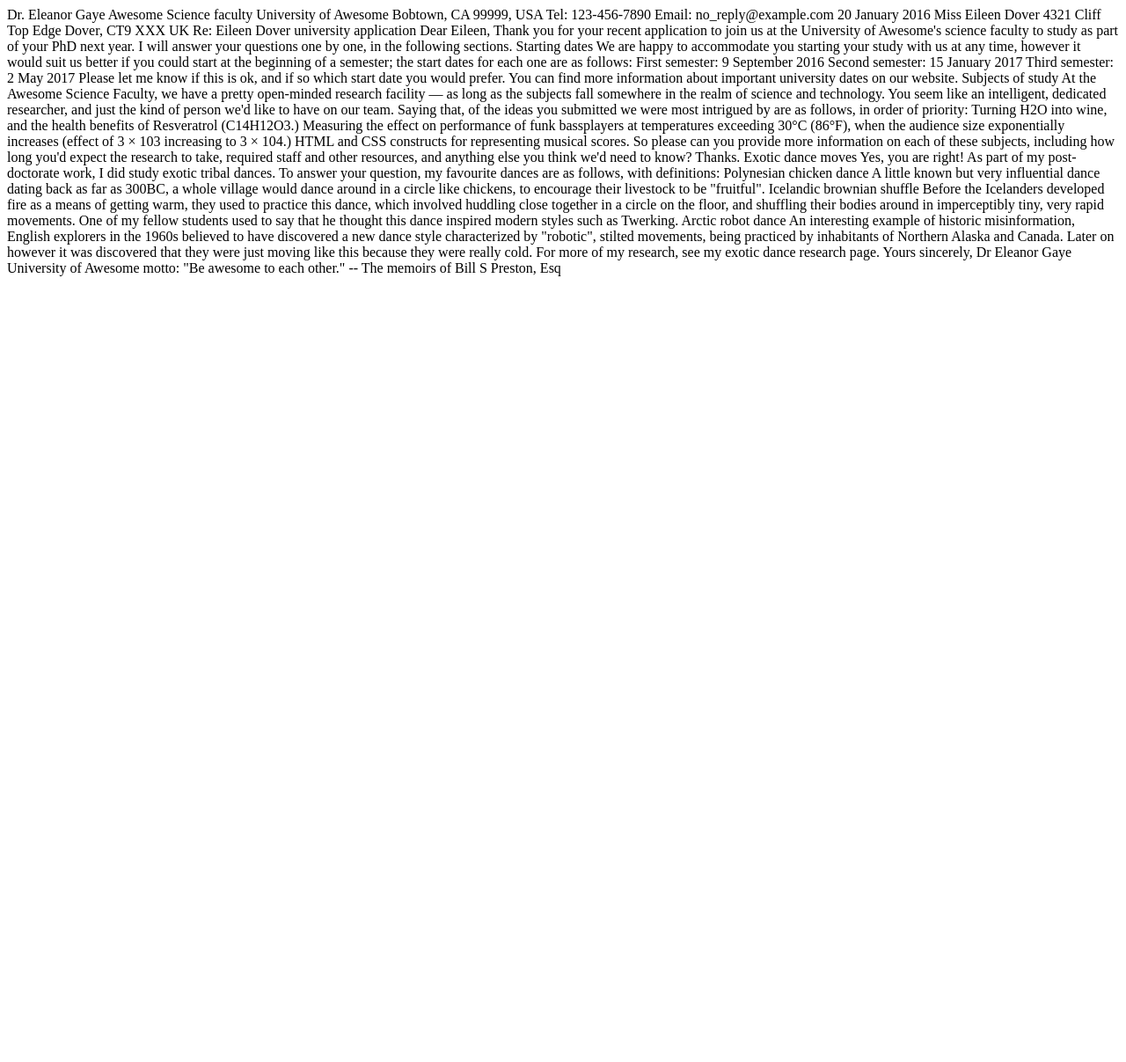
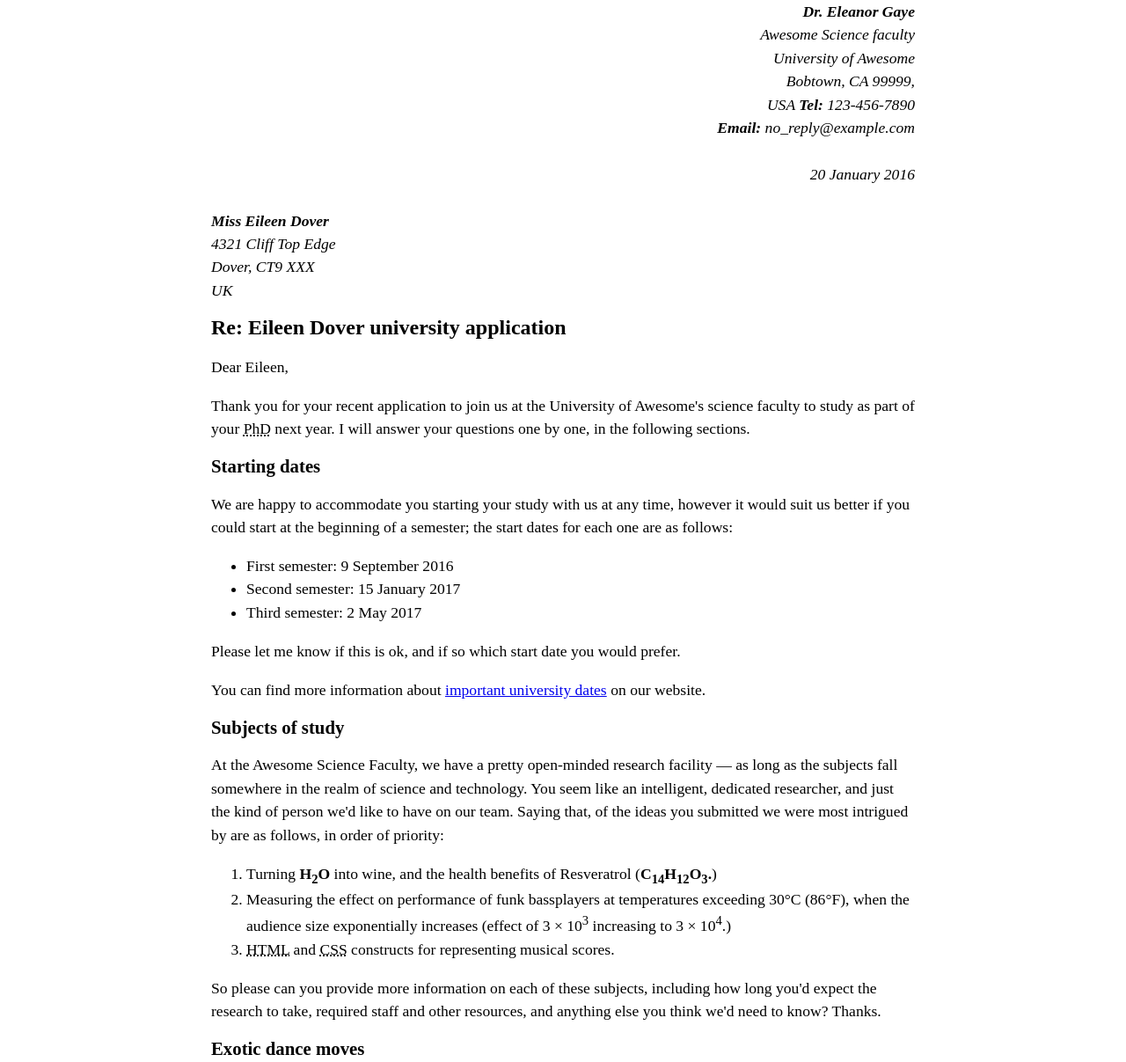
Before and after one commit to filippocucina/HTML-learning-route, a plain HTML site: page marking-up-a-letter/letter.html in a window 1280 px wide. Shown: the top 1207 px of the page at 88% size. Before the commit the page ends 800 px from the top, so only its background shows below. Drawn offline with Linux system fonts and the light colour scheme.

Commit message:
Letter finished

```diff
--- a/marking-up-a-letter/letter.html
+++ b/marking-up-a-letter/letter.html
@@ -1,71 +1,94 @@
 <!DOCTYPE html>
-<html>
+<html lang="en-US">
 	<head>
+		<meta charset="utf-8"	/>
+		<meta name="author" content="Filippo Cucina"	/>
+		<meta name="description" content="Solving the challenge called: Marking up a letter!"	/>
+		<meta name="viewport" content="width=device-width, initial-scale=1.0"	/>
 
+		<link rel="stylesheet" href="style.css">
+		<title>Marking up a letter!</title>
 	</head>
 	<body>
-		Dr. Eleanor Gaye
-Awesome Science faculty
-University of Awesome
-Bobtown, CA 99999,
-USA
-Tel: 123-456-7890
-Email: no_reply@example.com
+			<address class="sender-column">
+				<em><strong>Dr. Eleanor Gaye</strong>
+				<br	/>
+				Awesome Science faculty
+				<br	/>
+				University of Awesome
+				<br	/>
+				Bobtown, CA 99999,
+				<br	/>
+				USA
+				<strong>Tel:</strong> 123-456-7890
+				<br	/>
+				<strong>Email:</strong> no_reply@example.com</em>
+				<br	/>
+				<br	/>
+				<time datetime="2016-01-20">20 January 2016</time>
+			</address>
+			<address>
+				<br	>
+				<em><strong>Miss Eileen Dover</strong>
+				<br	>
+				4321 Cliff Top Edge
+				<br	>
+				Dover, CT9 XXX
+				<br	/>
+				UK</em>
+			</address>
 
-20 January 2016
+			<h1>Re: Eileen Dover university application</h1>
+			<p>
+			   Dear Eileen,
+			</p>
 
-Miss Eileen Dover
-4321 Cliff Top Edge
-Dover, CT9 XXX
-UK
+			<p>Thank you for your recent application to join us at the University of Awesome's science faculty to study as part of your <abbr title="Phd">PhD</abbr> next year. I will answer your questions one by one, in the following sections.
+			</p>
 
+			<h2>Starting dates</h2>
+			<p>
+				We are happy to accommodate you starting your study with us at any time, however it would suit us better if you could start at the beginning of a semester; the start dates for each one are as follows: </p>
 
-Re: Eileen Dover university application
+			<ul>
+				<li>First semester: <time datetime="2016-09-09">9 September 2016</time>
+				<li>Second semester: <time datetime="2017-01-15">15 January 2017</time>
+				<li>Third semester: <time datetime="2017-05-02">2 May 2017</time>
+			</ul>
 
-Dear Eileen,
+			<p>Please let me know if this is ok, and if so which start date you would prefer.</p>
 
-Thank you for your recent application to join us at the University of Awesome's science faculty to study as part of your PhD next year. I will answer your questions one by one, in the following sections.
+			<p>You can find more information about <a href="http://example.com">important university dates</a> on our website.
+			</p>
 
-Starting dates
+			<h2>Subjects of study</h2>
+			<p>
+			At the Awesome Science Faculty, we have a pretty open-minded research facility — as long as the subjects fall somewhere in the realm of science and technology. You seem like an intelligent, dedicated researcher, and just the kind of person we'd like to have on our team. Saying that, of the ideas you submitted we were most intrigued by are as follows, in order of priority: </p>
+			<ol>
+				<li>Turning <strong>H<sub>2</sub>O</strong> into wine, and the health benefits of Resveratrol (<strong>C<sub>14</sub>H<sub>12</sub>O<sub>3</sub>.</strong>)</li>
+				<li>Measuring the effect on performance of funk bassplayers at temperatures exceeding 30°C (86°F), when the audience size exponentially increases (effect of 3 × 10<sup>3</sup> increasing to 3 × 10<sup>4</sup>.)</li>
+				<li><abbr title="HTML">HTML</abbr> and <abbr title="CSS">CSS</abbr> constructs for representing musical scores.</li>
+			</ol>
+			<p>So please can you provide more information on each of these subjects, including how long you'd expect the research to take, required staff and other resources, and anything else you think we'd need to know? Thanks.
+			</p>
 
-We are happy to accommodate you starting your study with us at any time, however it would suit us better if you could start at the beginning of a semester; the start dates for each one are as follows:
+			<h2>Exotic dance moves</h2>
+			<p>
+			Yes, you are right! As part of my post-doctorate work, I <em>did</em> study exotic tribal dances. To answer your question, my favourite dances are as follows, with definitions:</p>
+			<dl>
+				<dt>Polynesian chicken dance</dt>
+				<dd>A little known but <em>very</em> influential dance dating back as far as 300BC, a whole village would dance around in a circle like chickens, to encourage their livestock to be "fruitful".</dd>
+				<dt>Icelandic brownian shuffle</dt>
+				<dd>Before the Icelanders developed fire as a means of getting warm, they used to practice this dance, which involved huddling close together in a circle on the floor, and shuffling their bodies around in imperceptibly tiny, very rapid movements. One of my fellow students used to say that he thought this dance inspired modern styles such as Twerking.</dd>
+				<dt>Arctic robot dance</dt>
+				<dd>An interesting example of historic misinformation, English explorers in the 1960s believed to have discovered a new dance style characterized by "robotic", stilted movements, being practiced by inhabitants of Northern Alaska and Canada. Later on however it was discovered that they were just moving like this because they were really cold.</dd>
+			</dl>
+			<p>For more of my research, see <a href="http://example.com">my exotic dance research page.</a></p>
 
-First semester: 9 September 2016
-Second semester: 15 January 2017
-Third semester: 2 May 2017
+			<p>Yours sincerely,</p>
+			<p>Dr Eleanor Gaye</p>
 
-Please let me know if this is ok, and if so which start date you would prefer.
-
-You can find more information about important university dates on our website.
-
-
-Subjects of study
-
-At the Awesome Science Faculty, we have a pretty open-minded research facility — as long as the subjects fall somewhere in the realm of science and technology. You seem like an intelligent, dedicated researcher, and just the kind of person we'd like to have on our team. Saying that, of the ideas you submitted we were most intrigued by are as follows, in order of priority:
-
-Turning H2O into wine, and the health benefits of Resveratrol (C14H12O3.)
-Measuring the effect on performance of funk bassplayers at temperatures exceeding 30°C (86°F), when the audience size exponentially increases (effect of 3 × 103 increasing to 3 × 104.)
-HTML and CSS constructs for representing musical scores.
-
-So please can you provide more information on each of these subjects, including how long you'd expect the research to take, required staff and other resources, and anything else you think we'd need to know? Thanks.
-
-
-Exotic dance moves
-
-Yes, you are right! As part of my post-doctorate work, I did study exotic tribal dances. To answer your question, my favourite dances are as follows, with definitions:
-
-Polynesian chicken dance
-A little known but very influential dance dating back as far as 300BC, a whole village would dance around in a circle like chickens, to encourage their livestock to be "fruitful".
-Icelandic brownian shuffle
-Before the Icelanders developed fire as a means of getting warm, they used to practice this dance, which involved huddling close together in a circle on the floor, and shuffling their bodies around in imperceptibly tiny, very rapid movements. One of my fellow students used to say that he thought this dance inspired modern styles such as Twerking.
-Arctic robot dance
-An interesting example of historic misinformation, English explorers in the 1960s believed to have discovered a new dance style characterized by "robotic", stilted movements, being practiced by inhabitants of Northern Alaska and Canada. Later on however it was discovered that they were just moving like this because they were really cold.
-
-For more of my research, see my exotic dance research page.
-
-Yours sincerely,
-Dr Eleanor Gaye
-
-University of Awesome motto: "Be awesome to each other." -- The memoirs of Bill S Preston, Esq
+			<p>University of Awesome motto: <q cite="https://example.com">"Be awesome to each other."</q> -- <em>The memoirs of Bill S Preston, <abbr title="Esquire">Esq</abbr></em>
+			</p>
 	</body>
 </html>
```
